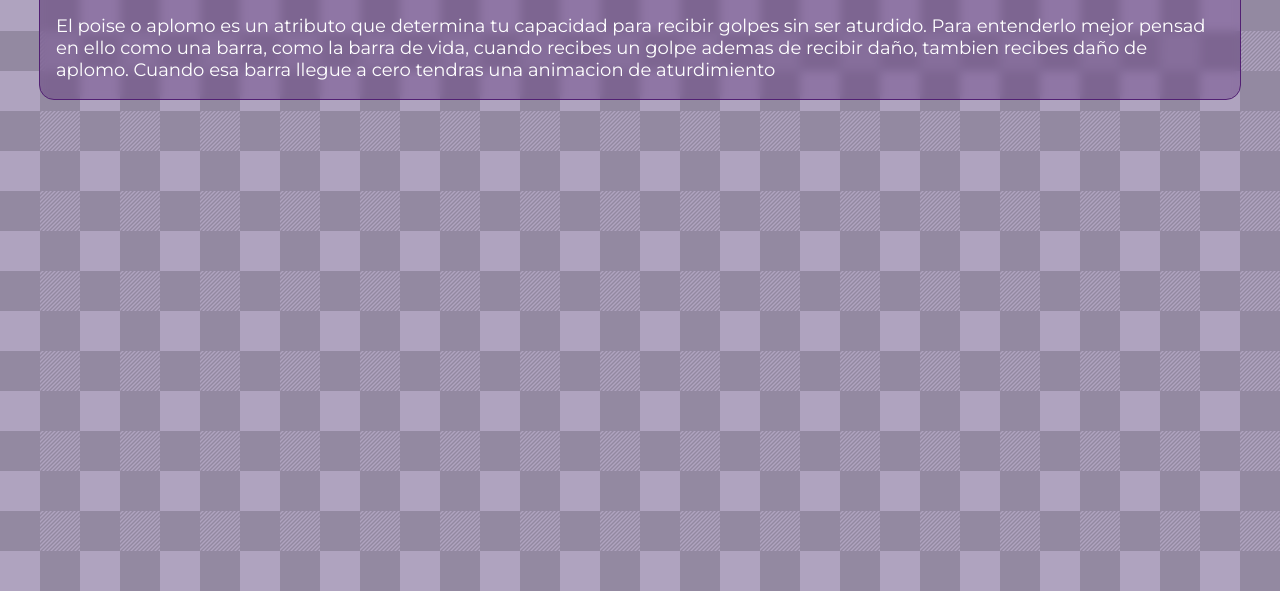
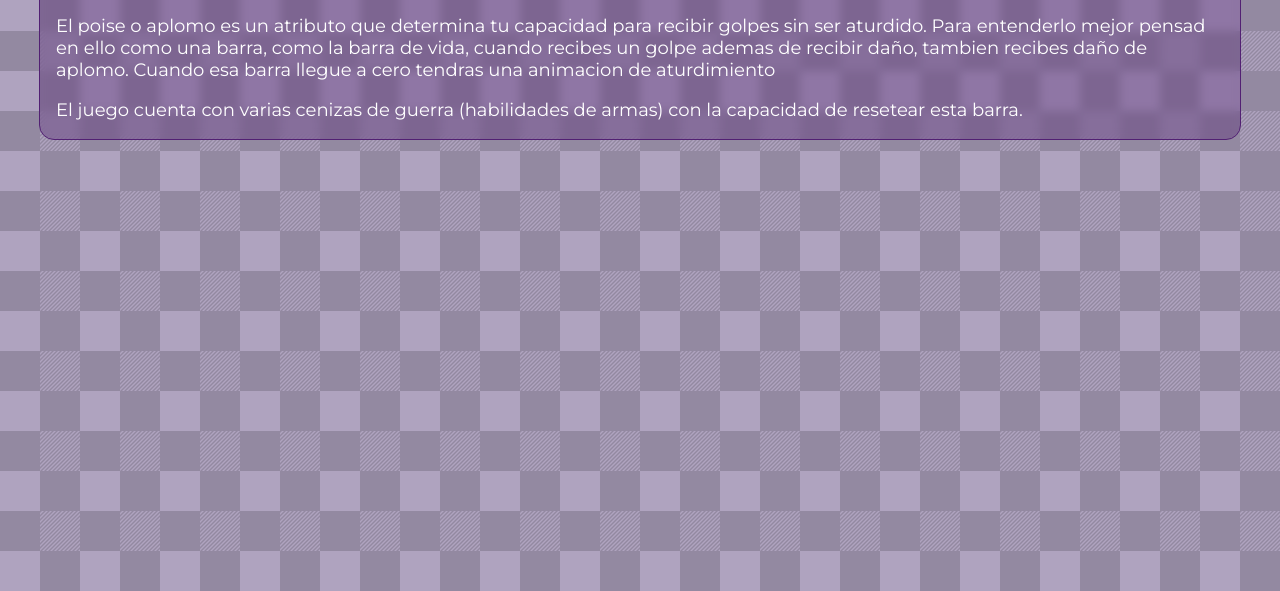
Before and after one commit to GoldAurum/goldaurum.github.io, an Astro site: page /blog/poise-elden-ring in a window 1280 px wide. Shown: the part 209-800 px from the top of the page. Built offline with nearby package versions, Linux system fonts and the light colour scheme; Astro itself is replaced by a stand-in of ours.

Commit message:
Update Poise-Elden-Ring.md

```diff
--- a/src/content/blog/Poise-Elden-Ring.md
+++ b/src/content/blog/Poise-Elden-Ring.md
@@ -9,3 +9,5 @@ image: '/assets/Y5RHNmzAtc6sRYwZlYiKHAxN.png'
 
 El poise o aplomo es un atributo que determina tu capacidad para recibir golpes sin ser aturdido. Para entenderlo mejor pensad en ello como una barra, como la barra de vida, cuando recibes un golpe ademas de recibir daño, tambien recibes daño de aplomo.
 Cuando esa barra llegue a cero tendras una animacion de aturdimiento
+
+El juego cuenta con varias cenizas de guerra (habilidades de armas) con la capacidad de resetear esta barra.
```
